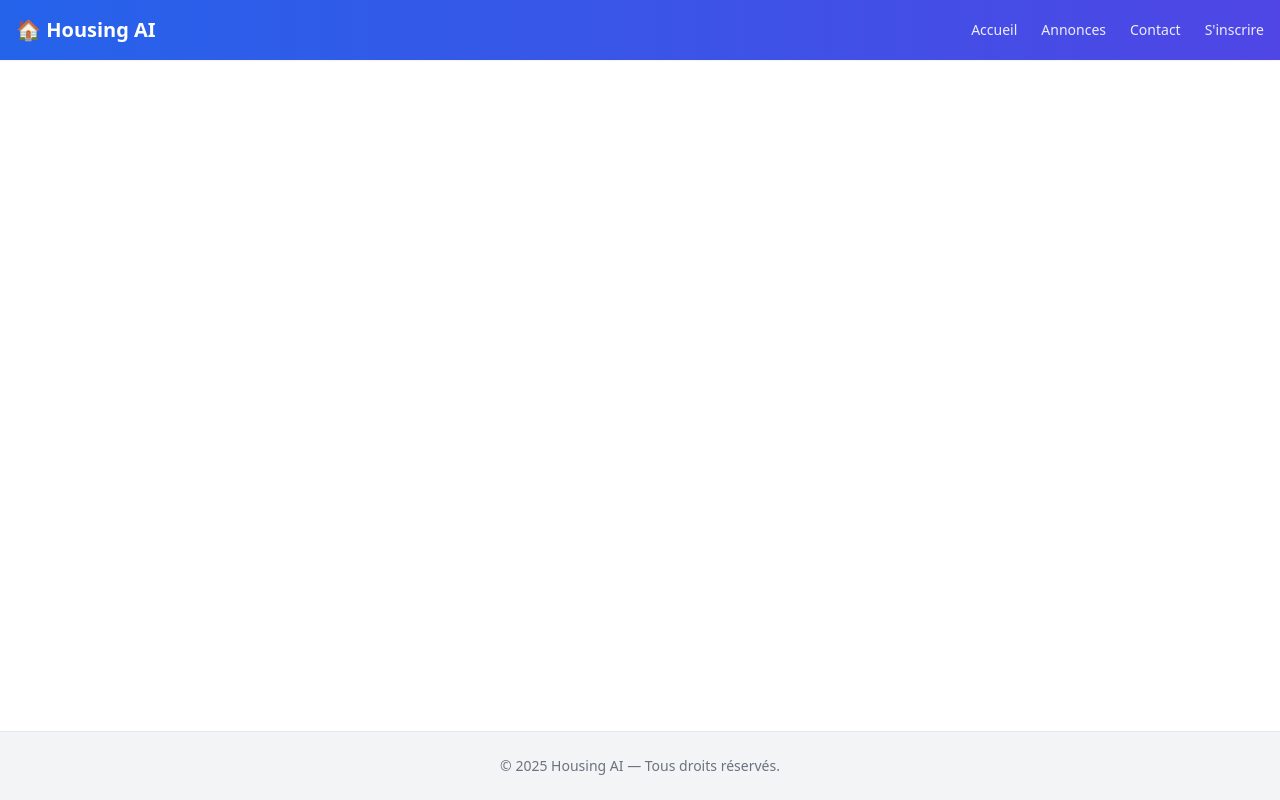
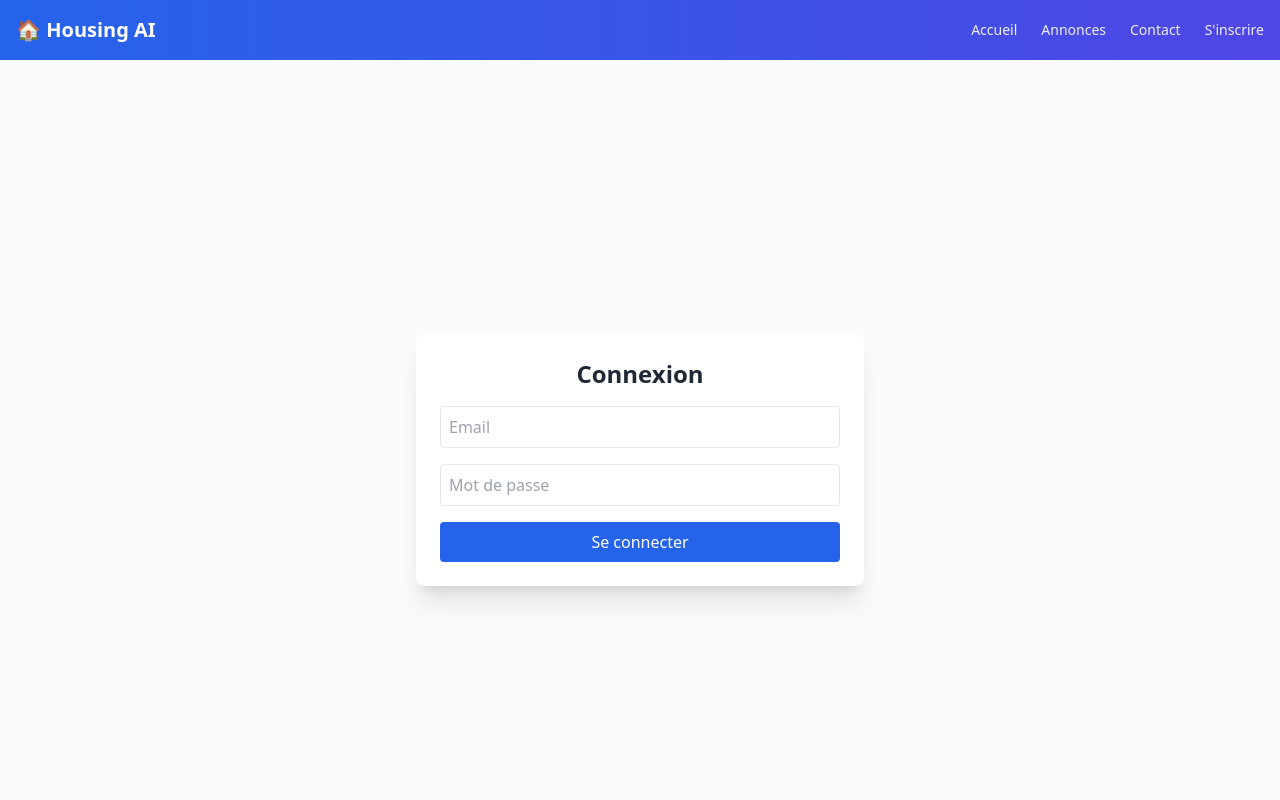
Before and after one commit to TokDar2410621/HousingSite, a React (Vite) app in the folder housing-ai/: page /login in a window 1280 px wide. Shown: the top 800 px of the page. Built offline with nearby package versions, Linux system fonts and the light colour scheme.

Commit message:
Add login page and route

```diff
--- a/housing-ai/src/App.jsx
+++ b/housing-ai/src/App.jsx
@@ -5,6 +5,7 @@ import Home from './pages/Home'
 import ListeAnnonces from './pages/ListeAnnonces'
 import Contact from './pages/Contact'
 import Register from './pages/register'
+import Login from './pages/Login'
 
 function App() {
   return (
@@ -18,6 +19,7 @@ function App() {
             <Route path="/annonces" element={<ListeAnnonces />} />
             <Route path="/contact" element={<Contact />} />
             <Route path="/register" element={<Register />} />
+            <Route path="/login" element={<Login />} />
           </Routes>
         </main>
 
--- /dev/null
+++ b/housing-ai/src/pages/Login.jsx
@@ -0,0 +1,72 @@
+import { useState } from 'react'
+import axios from '../axios'
+
+const Login = () => {
+  const [email, setEmail] = useState('')
+  const [password, setPassword] = useState('')
+  const [token, setToken] = useState('')
+  const [error, setError] = useState('')
+
+  const handleSubmit = async (e) => {
+    e.preventDefault()
+    setError('')
+    setToken('')
+
+    try {
+      const response = await axios.post(
+        'token/',
+        { email, password },
+        { headers: { 'Content-Type': 'application/json' } }
+      )
+      setToken(response.data.access)
+      setEmail('')
+      setPassword('')
+    } catch (err) {
+      let errorMsg = "Erreur lors de la connexion."
+      if (err.response?.data?.detail) {
+        errorMsg = err.response.data.detail
+      } else if (err.response?.data?.error) {
+        errorMsg = err.response.data.error
+      }
+      setError(errorMsg)
+    }
+  }
+
+  return (
+    <div className="min-h-screen flex items-center justify-center bg-gray-50 p-4">
+      <div className="w-full max-w-md bg-white shadow-xl rounded-lg p-6">
+        <h2 className="text-2xl font-semibold mb-4 text-center">Connexion</h2>
+        {token && (
+          <div className="text-green-600 mb-4 break-all">Token : {token}</div>
+        )}
+        {error && <div className="text-red-600 mb-4">{error}</div>}
+        <form onSubmit={handleSubmit} className="space-y-4">
+          <input
+            type="email"
+            placeholder="Email"
+            className="w-full p-2 border rounded"
+            value={email}
+            onChange={(e) => setEmail(e.target.value)}
+            required
+          />
+          <input
+            type="password"
+            placeholder="Mot de passe"
+            className="w-full p-2 border rounded"
+            value={password}
+            onChange={(e) => setPassword(e.target.value)}
+            required
+          />
+          <button
+            type="submit"
+            className="w-full bg-blue-600 text-white py-2 rounded hover:bg-blue-700"
+          >
+            Se connecter
+          </button>
+        </form>
+      </div>
+    </div>
+  )
+}
+
+export default Login
```
